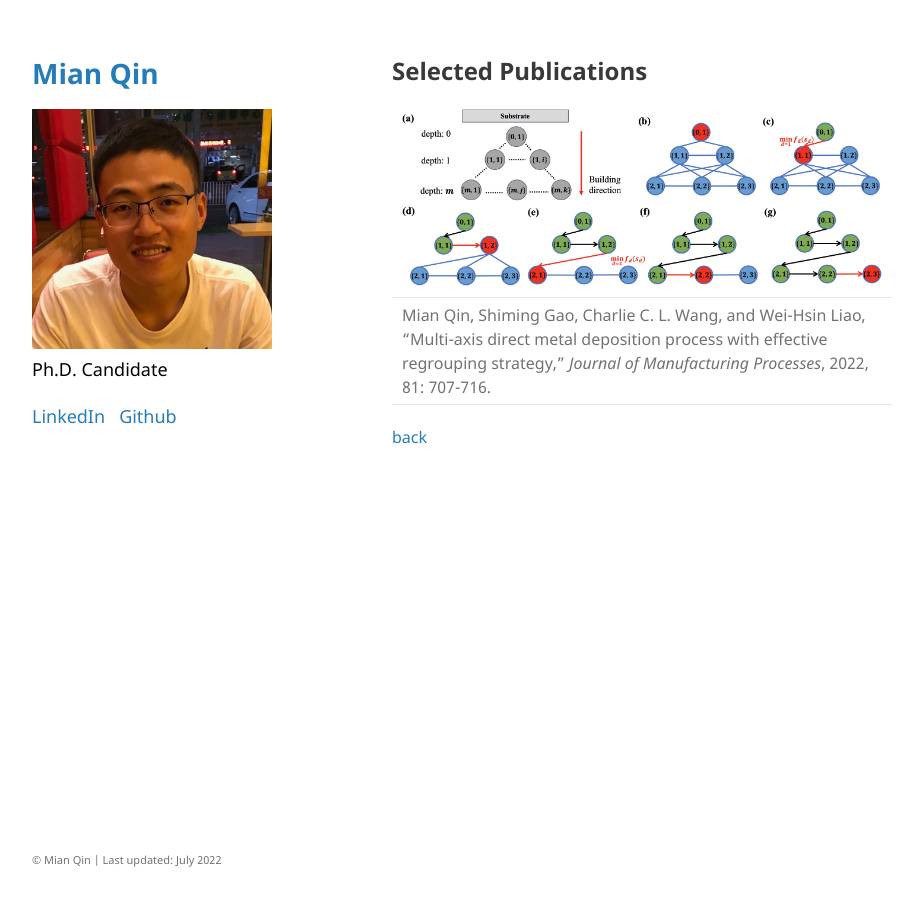
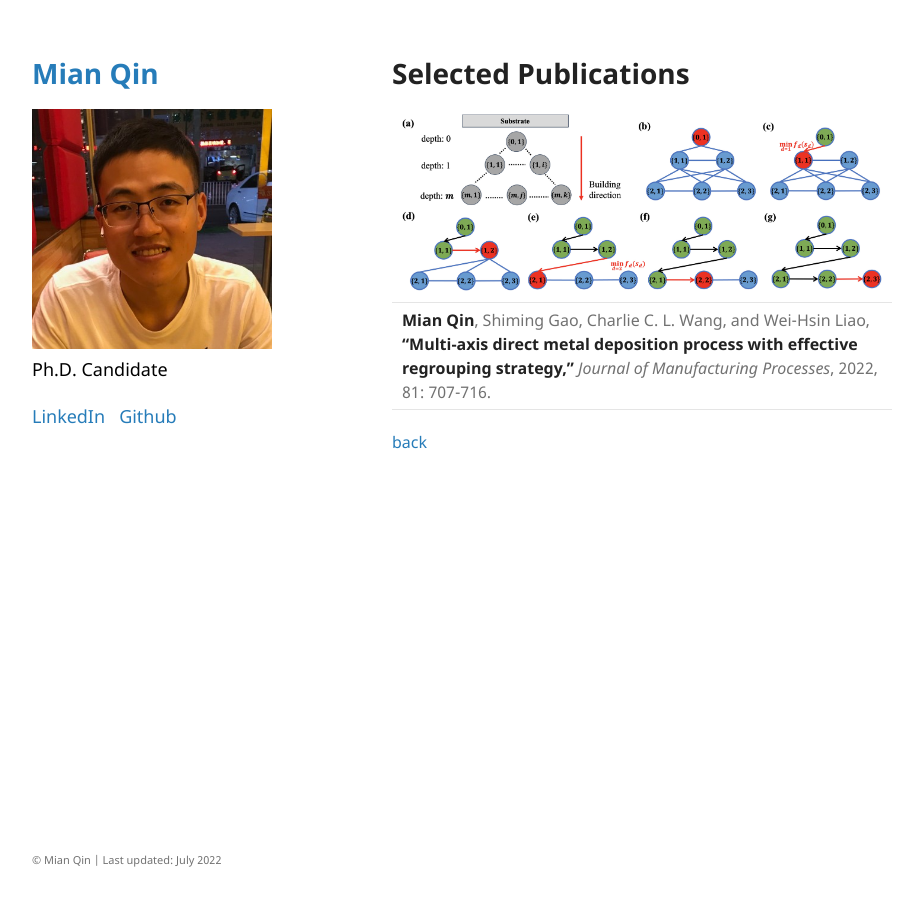
Before and after one commit to mqincuhk/mqincuhk.github.io, a Jekyll site: the page built from selected_publications.md, in a window 1280 px wide. Shown: the whole page, without its empty margins (178-1101 px from the left). Built offline with Jekyll 4.4.1, drawn with Linux system fonts in a browser that asks for light colours; our own code applies the rules of GitHub Pages for plain Markdown files; a script that is not in the unit is left out.

```diff
--- a/selected_publications.md
+++ b/selected_publications.md
@@ -1,11 +1,11 @@
 
 
-## Selected Publications
+# Selected Publications
 
 |:--------------------------|
 | <img src="assets/img/multi-axis.jpg" alt="drawing" width="1000"/> |
 |:--------------------------|
-| Mian Qin, Shiming Gao, Charlie C. L. Wang, and Wei-Hsin Liao, "Multi-axis direct metal deposition process with effective regrouping strategy," *Journal of Manufacturing Processes*, 2022, 81: 707-716. |
+| **Mian Qin**, Shiming Gao, Charlie C. L. Wang, and Wei-Hsin Liao, **"Multi-axis direct metal deposition process with effective regrouping strategy,"** *Journal of Manufacturing Processes*, 2022, 81: 707-716. |
 |:--------------------------|
 
 
```
